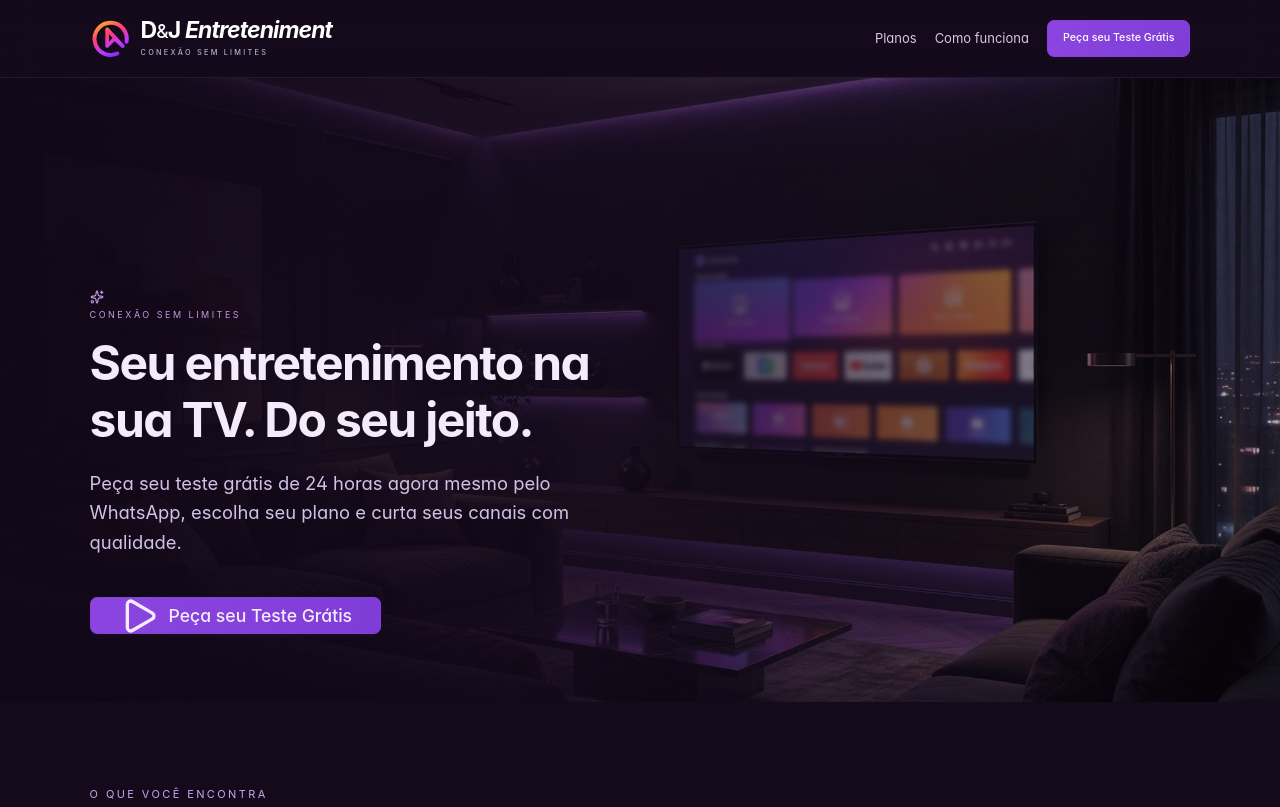
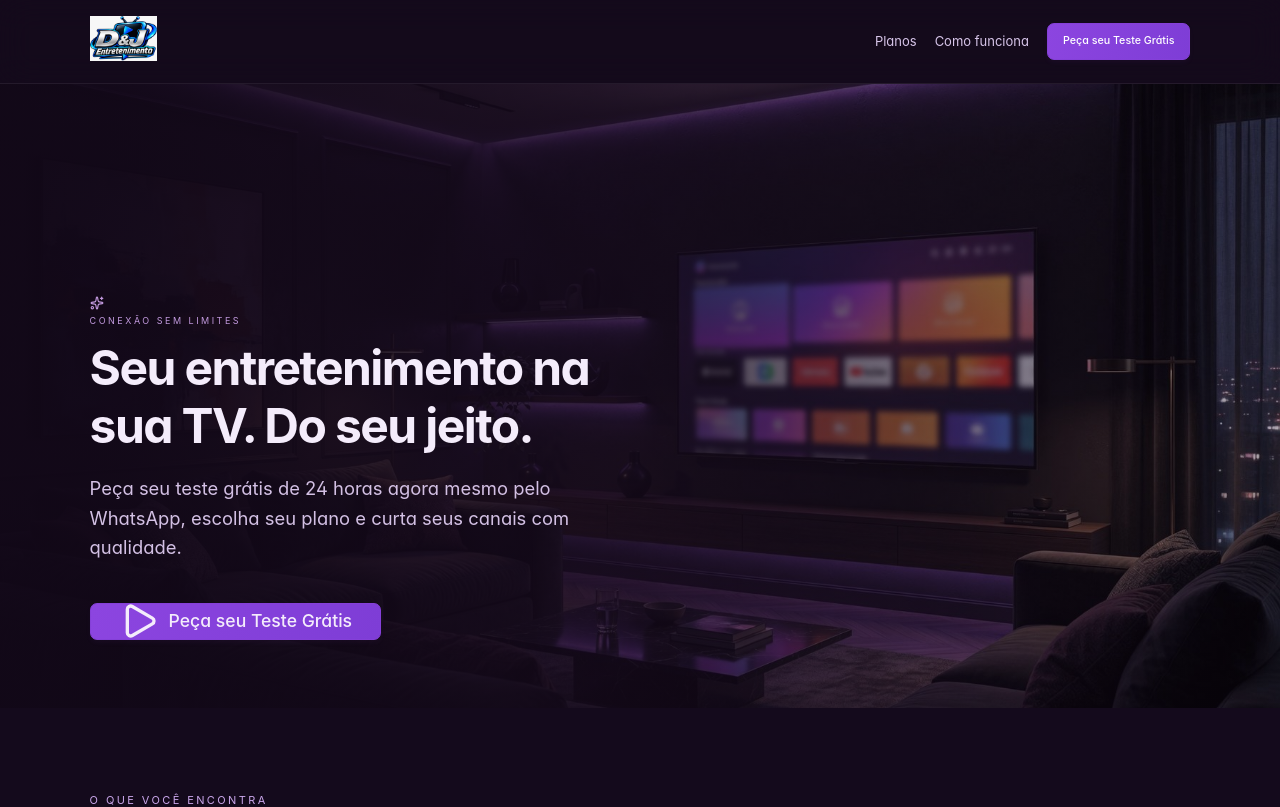
Before and after one commit to douglasplaymta-rgb/D-J-Unitv, a Next.js app: page / in a window 1280 px wide. Shown: the top 807 px of the page. Built offline with nearby package versions, Linux system fonts and the light colour scheme; no server answers; the database is empty; a web font is replaced by a local one.

Commit message:
Atualiza componente Brand para exibir a logo oficial limpa

```diff
--- a/src/components/ui.tsx
+++ b/src/components/ui.tsx
@@ -4,10 +4,18 @@ import { CircleHelp, Inbox, X } from "lucide-react";
 import type { ReactNode } from "react";
 import { clientStatus, initials, type Client } from "@/lib/types";
 
-export function Brand({ compact = false, dark = false }: { compact?: boolean; dark?: boolean }) {
-  const id = useId().replace(/:/g, "");
-  return <div className={`brand ${dark ? "brand-dark" : ""}`}><svg width="43" height="45" viewBox="0 0 80 80" fill="none" aria-hidden="true"><defs><linearGradient id={id} x1="24" y1="6" x2="58" y2="74" gradientUnits="userSpaceOnUse"><stop stopColor="#ffae23"/><stop offset=".35" stopColor="#ff3f72"/><stop offset=".68" stopColor="#c138fd"/><stop offset="1" stopColor="#692dfa"/></linearGradient></defs><path d="M51 68a30 30 0 1 1 17-22" stroke={`url(#${id})`} strokeWidth="7.4" strokeLinecap="round"/><path d="M32 54V23l29 31-15-14-14 14Z" stroke={`url(#${id})`} strokeWidth="7" strokeLinejoin="round" strokeLinecap="round"/></svg>{!compact && <span><strong>D<span className="brand-amp">&</span>J <i>Entreteniment</i></strong><small>CONEXÃO SEM LIMITES</small></span>}</div>;
+export function Brand() {
+  return (
+    <div className="inline-flex items-center">
+      <img
+        src="/images/logo.png"
+        alt="D&J Entretenimento"
+        style={{ height: '45px', width: 'auto', objectFit: 'contain' }}
+      />
+    </div>
+  );
 }
+
 export function Avatar({ name, small = false }: { name: string; small?: boolean }) {
   const color = ["purple", "blue", "pink", "orange", "green"][Array.from(name).reduce((n, c) => n + c.charCodeAt(0), 0) % 5];
   return <span className={`avatar avatar-${color} ${small ? "avatar-small" : ""}`}>{initials(name)}</span>;
```
Also changed, not shown: public/images/logo.png (added).
